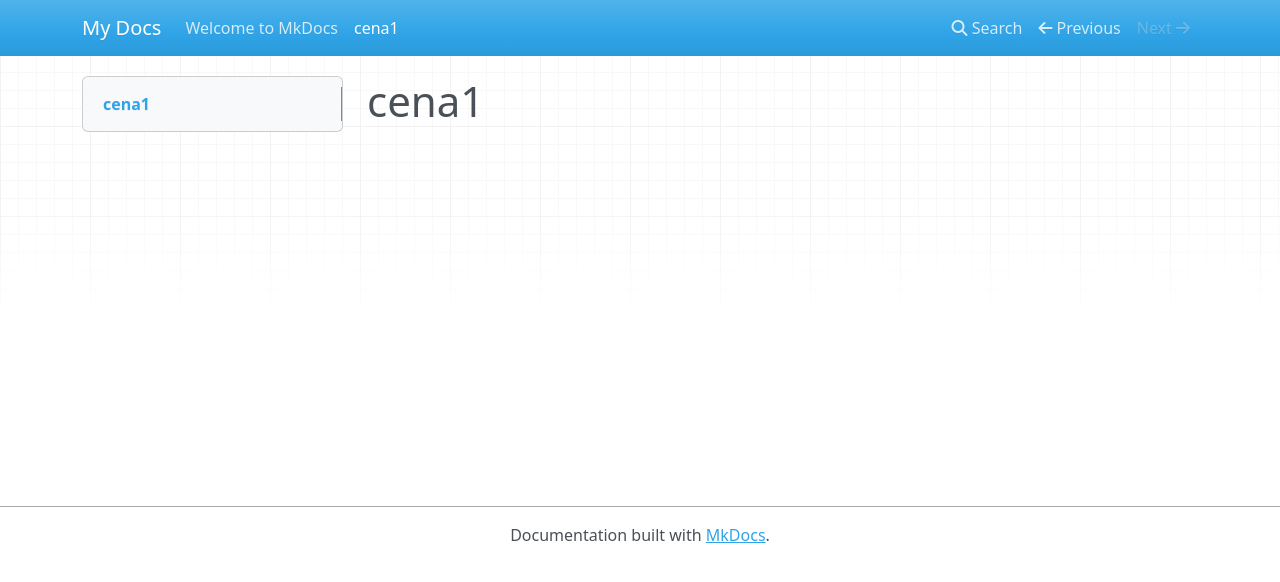
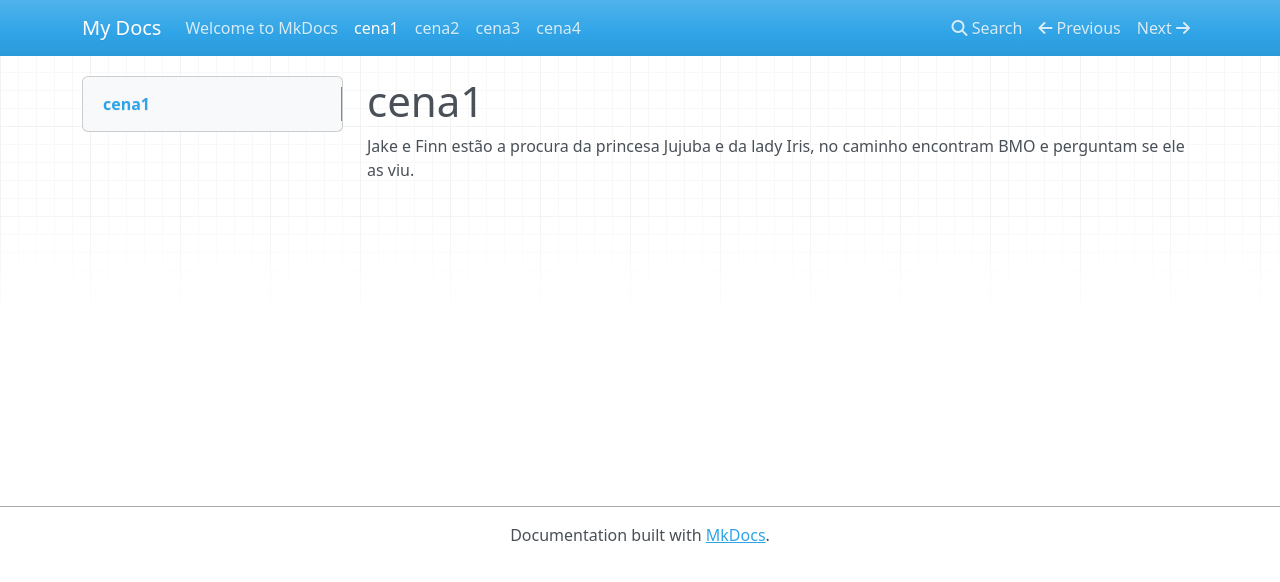
Before and after one commit to Ferreir4-niz/anifinal, an MkDocs documentation site: the page built from docs/cena1.md, in a window 1280 px wide. Shown: the top 582 px of the page. Built offline with MkDocs 1.6.1, drawn with Linux system fonts in a browser that asks for light colours; nearby versions of some CDN libraries.

Commit message:
Documentos md

```diff
--- a/docs/cena1.md
+++ b/docs/cena1.md
@@ -1 +1,3 @@
 # cena1
+
+Jake e Finn estão a procura da princesa Jujuba e da lady Iris, no caminho encontram BMO e perguntam se ele as viu.
```
Also changed, not shown: docs/cena2.md (added, +3 -0 lines), docs/cena3.md (added, +3 -0 lines), docs/cena4.md (added, +3 -0 lines).
